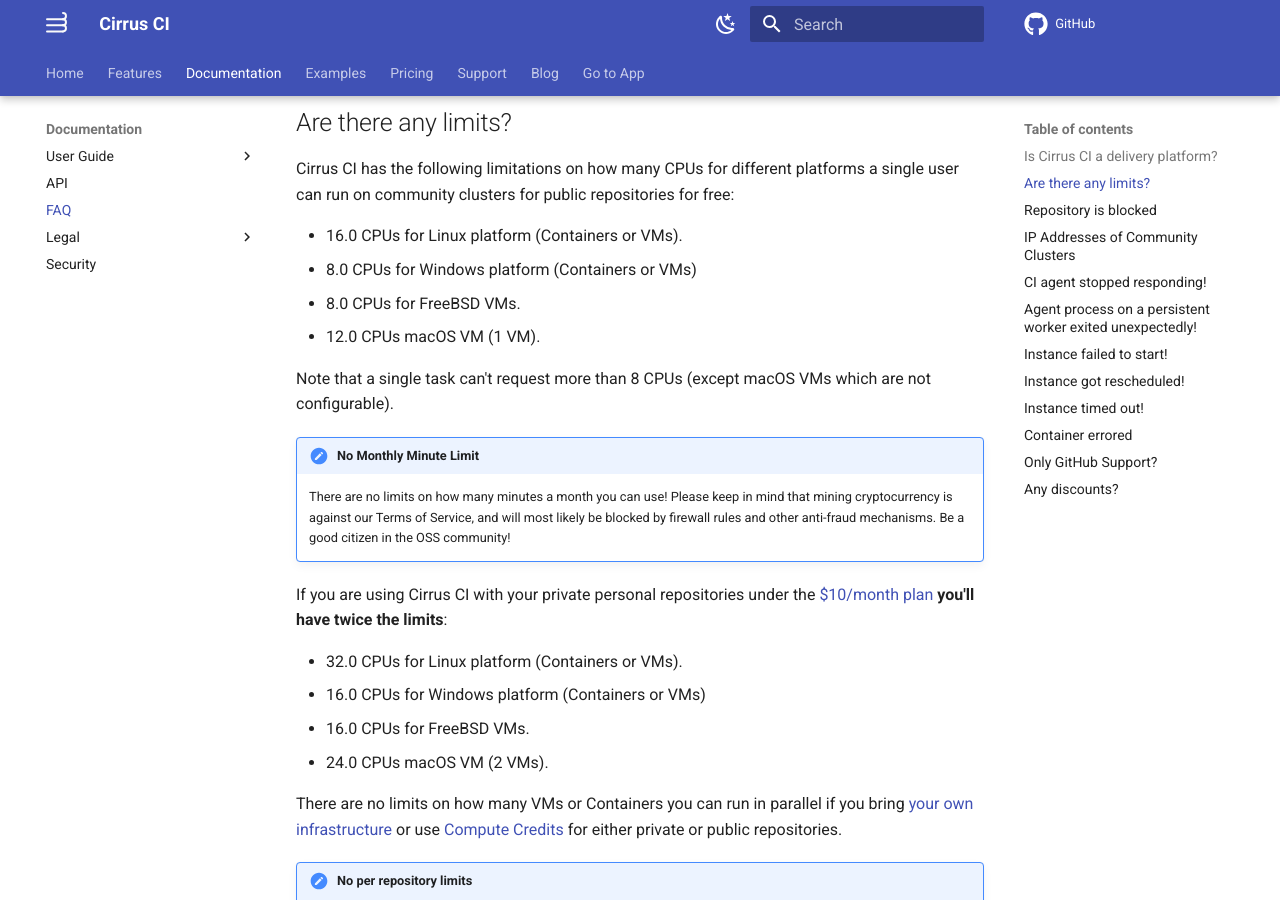
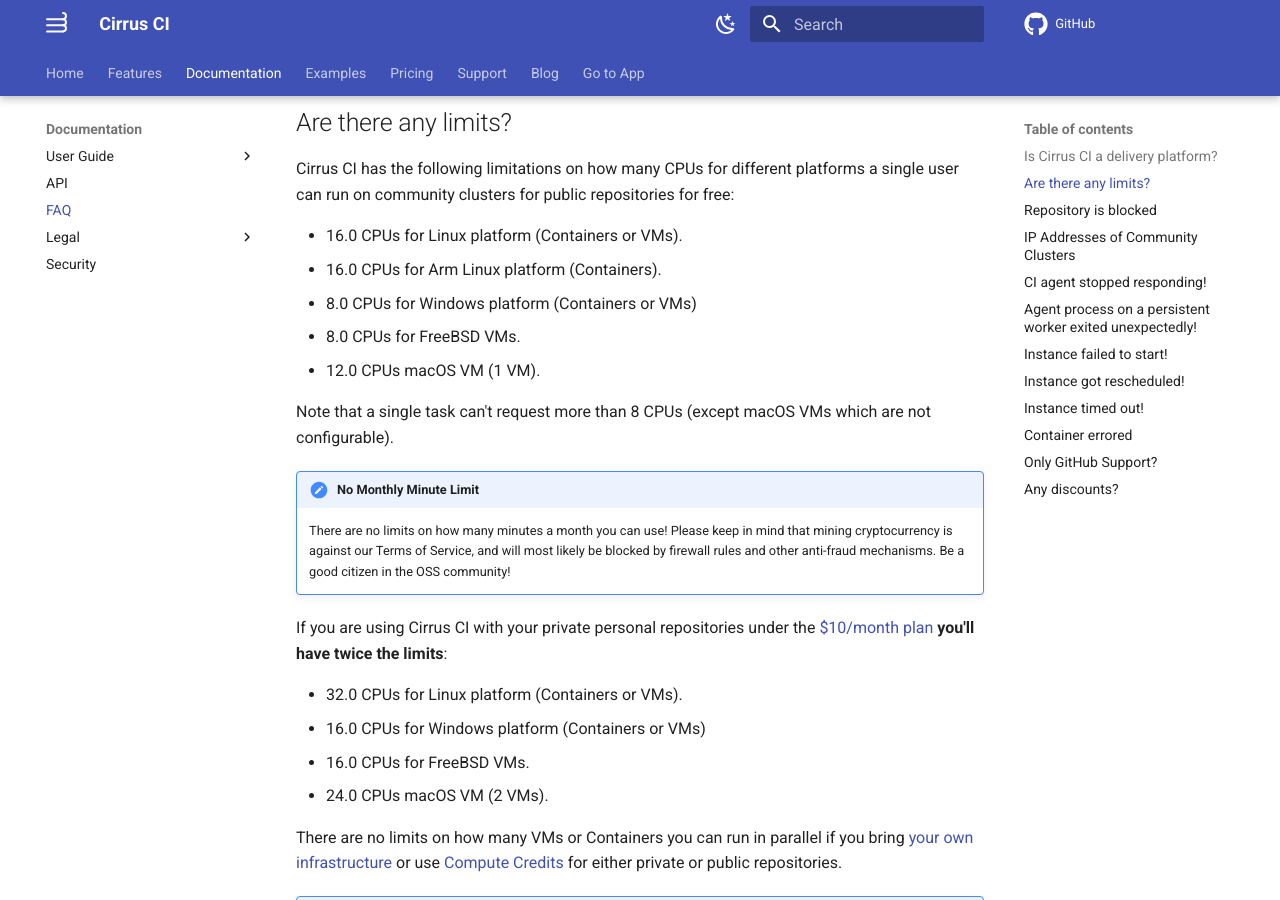
Before and after one commit to cirruslabs/cirrus-ci-docs, an MkDocs documentation site: the page built from docs/faq.md, in a window 1280 px wide and 900 px high, scrolled down 533 px. Built offline with MkDocs 1.6.1 and Material for MkDocs 9.7.7, drawn with Linux system fonts in a browser that asks for light colours; comment, search, counter and statistics services are not loaded.

Commit message:
Don't forget the limits

```diff
--- a/docs/faq.md
+++ b/docs/faq.md
@@ -28,6 +28,7 @@ Cirrus CI has the following limitations on how many CPUs for different platforms
 for public repositories for free:
 
 * 16.0 CPUs for Linux platform (Containers or VMs).
+* 16.0 CPUs for Arm Linux platform (Containers).
 * 8.0 CPUs for Windows platform (Containers or VMs)
 * 8.0 CPUs for FreeBSD VMs.
 * 12.0 CPUs macOS VM (1 VM).
```
